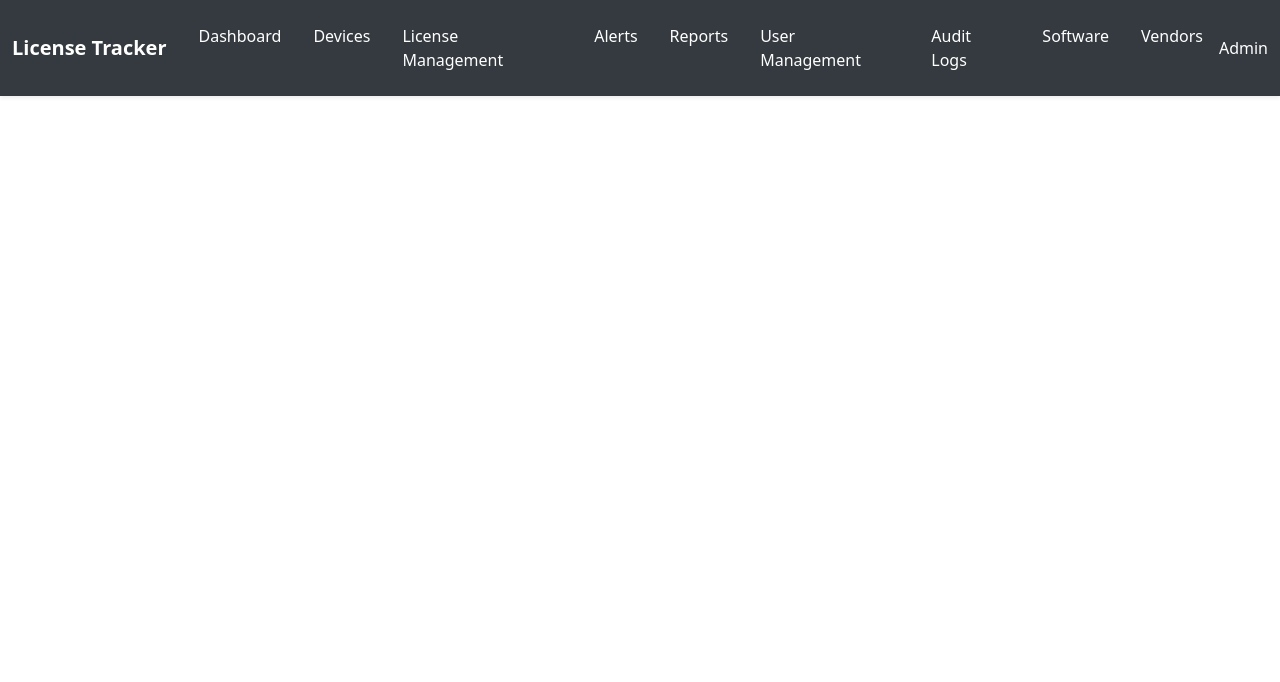
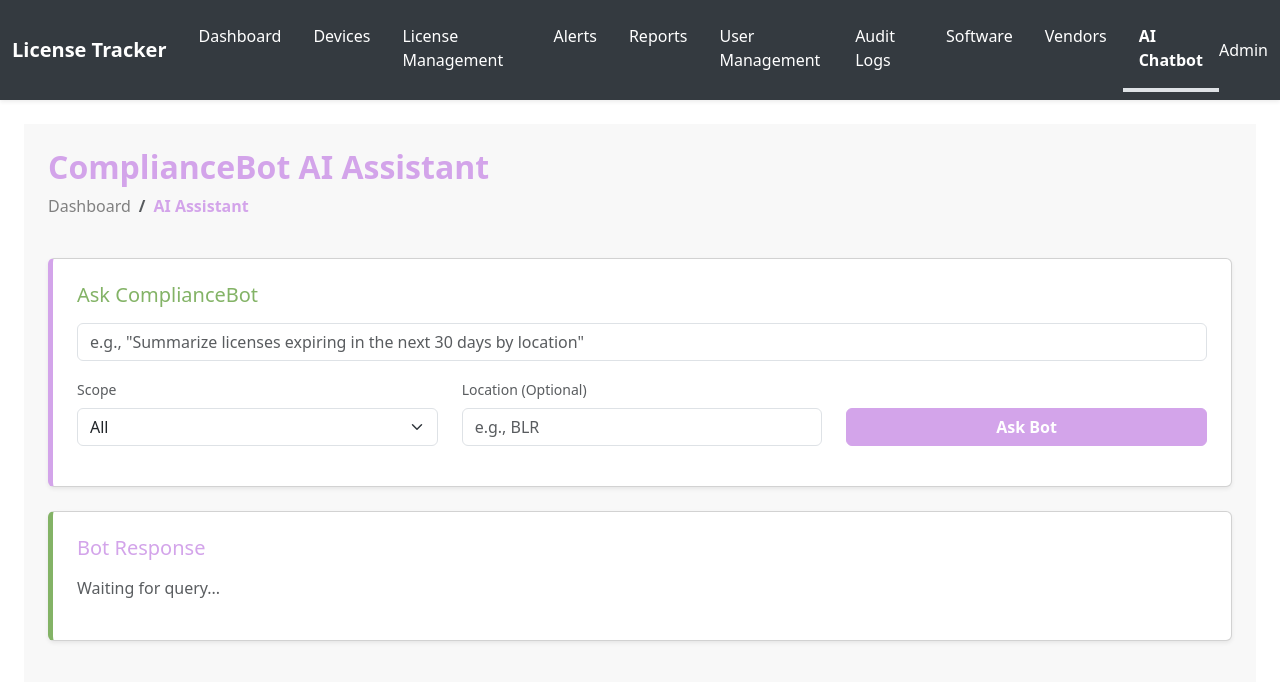
Before and after one commit to Keertanaj/LicenseTrackerFrontend, a React (Create React App) app: page /ai in a window 1280 px wide. Shown: the top 682 px of the page. Built offline with nearby package versions, Linux system fonts and the light colour scheme.

Commit message:
vendor and software

```diff
--- a/src/App.js
+++ b/src/App.js
@@ -13,6 +13,7 @@ import UserPage from "./pages/UserPage";
 import AuditLogPage from "./pages/AuditLogPage";
 import SoftwareManagement from "./pages/SoftwareManagement";
 import Vendors from "./pages/VendorManagement";
+import AIAssistant from "./pages/AIAssistant";
 const AppRoutes = () => {
     const location = useLocation();
 
@@ -35,6 +36,7 @@ const AppRoutes = () => {
             <Route path= "/auditlogs" element={<AuditLogPage />} />
             <Route path= "/software" element={<SoftwareManagement />} />
             <Route path= "/vendors" element={<Vendors />} />
+            <Route path= "/ai" element={<AIAssistant />} />
         </Routes>
     );
 
--- a/src/components/SoftwareForm.js
+++ b/src/components/SoftwareForm.js
@@ -1,6 +1,5 @@
 import React, { useState, useEffect } from "react";
 import { Modal, Form, Button, Row, Col } from "react-bootstrap";
-// import { softwareService } from "../services/api";
 
 const SOFTWARE_ACCENT_COLOR = '#D3A4EA';
 const PRIMARY_ACTION_COLOR = '#83B366';
@@ -14,11 +13,8 @@ const SoftwareStatus = {
     UNAVAILABLE: 'UNAVAILABLE'
 };
 
-// FIX APPLIED HERE: Renamed 'onHide' prop for the Modal to recognize it.
 const SoftwareForm = ({ software: existingSoftware, onHide, onSave }) => {
     const isEdit = !!existingSoftware;
-
-    // We can define onClose internally for cleaner usage, but we accept onHide as the prop name.
     const onClose = onHide;
 
     const initialFormState = {
@@ -61,7 +57,7 @@ const SoftwareForm = ({ software: existingSoftware, onHide, onSave }) => {
     return (
         <Modal
             show
-            onHide={onHide} // <-- Critical: Passing the correct prop name to <Modal>
+            onHide={onHide}
             centered
             size="lg"
         >
--- a/src/components/TopNavbar.js
+++ b/src/components/TopNavbar.js
@@ -11,7 +11,8 @@ const navItems = [
     { path: "/users", label: "User Management" },
     { path: "/auditlogs", label: "Audit Logs"},
     { path: "/software", label: "Software"},
-    { path: "/vendors", label: "Vendors"}
+    { path: "/vendors", label: "Vendors"},
+    { path: "/ai", label: "AI Chatbot"}
 ];
 
 const TopNavbar = () => {
--- a/src/components/VendorForm.js
+++ b/src/components/VendorForm.js
@@ -1,16 +1,14 @@
 import React, { useState, useEffect } from "react";
 import { Modal, Form, Button, Row, Col } from "react-bootstrap";
 
-const PRIMARY_ACTION_COLOR = '#EAD094'; // Green
-const DANGER_COLOR = '#F3000E';         // Red
+const PRIMARY_ACTION_COLOR = '#EAD094';
+const DANGER_COLOR = '#F3000E';
 const TEXT_COLOR = '#000000';
 
-// Note the accentColor prop is received
 const VendorForm = ({ vendor: existingVendor, onHide, onSave, accentColor }) => {
     const isEdit = !!existingVendor;
     const onClose = onHide;
 
-    // ... (State and useEffect logic remain the same) ...
     const initialFormState = {
         vendorName: '',
         supportEmail: '',
@@ -38,9 +36,8 @@ const VendorForm = ({ vendor: existingVendor, onHide, onSave, accentColor }) =>
         onSave(form);
     };
 
-    // Input style uses the dynamically passed accent color
     const inputStyle = {
-        borderColor: accentColor || '#D3A4EA', // Fallback to purple if prop isn't passed
+        borderColor: accentColor || '#D3A4EA',
         padding: '0.75rem 1rem',
     };
 
@@ -53,7 +50,7 @@ const VendorForm = ({ vendor: existingVendor, onHide, onSave, accentColor }) =>
         >
             <Modal.Header
                 style={{
-                    backgroundColor: accentColor || '#D3A4EA', // Modal Header uses the accent color
+                    backgroundColor: accentColor || '#D3A4EA',
                     color: 'white',
                     borderBottom: 'none',
                     padding: '1rem 1.5rem'
--- /dev/null
+++ b/src/pages/AIAssistant.js
@@ -0,0 +1,154 @@
+import React, { useState, useEffect } from 'react';
+import { Row, Col, Card, Button, Form, Spinner, Alert, Breadcrumb } from 'react-bootstrap';
+import { aiService } from '../services/api';
+
+const PRIMARY_ACCENT_COLOR = '#D3A4EA';
+const SECONDARY_HEADER_COLOR = '#83B366';
+const DANGER_COLOR = '#F3000E';
+const BG_COLOR = '#F8F8F8';
+
+const AIAssistant = () => {
+    const [query, setQuery] = useState('');
+    const [response, setResponse] = useState(null);
+    const [loading, setLoading] = useState(false);
+    const [error, setError] = useState(null);
+    const [filters, setFilters] = useState({});
+    const [sessionId, setSessionId] = useState(null);
+
+    useEffect(() => {
+        const storedSessionId = localStorage.getItem('complianceBotSessionId');
+
+        if (storedSessionId) {
+            // Use existing session ID
+            setSessionId(storedSessionId);
+        } else {
+            // Generate and store new ID
+            const newId = 'bot-session-' + Date.now() + Math.random().toString(36).substring(2, 8);
+            localStorage.setItem('complianceBotSessionId', newId);
+            setSessionId(newId);
+        }
+    }, []);
+
+    const handleQuery = async (e) => {
+        e.preventDefault();
+
+        setLoading(true);
+        setError(null);
+        setResponse(null);
+
+        if (!query.trim() || !sessionId) {
+            setError("Session not ready or query is empty.");
+            setLoading(false);
+            return;
+        }
+
+        try {
+            // Pass the automatically managed sessionId
+            const res = await aiService.getSummary(sessionId, query, filters);
+            setResponse(res.data.botResponse);
+        } catch (err) {
+            setError(`ComplianceBot error: ${err.response?.data?.message || err.message || 'Failed to connect to AI service.'}`);
+        } finally {
+            setLoading(false);
+        }
+    };
+
+    const handleFilterChange = (e) => {
+        setFilters({...filters, [e.target.name]: e.target.value});
+    };
+
+    const handleCopy = () => {
+        if (response) {
+            navigator.clipboard.writeText(response);
+            alert('Copied to clipboard!');
+        }
+    };
+
+    if (!sessionId) {
+        return <div className="text-center py-5"><Spinner animation="border" style={{ color: PRIMARY_ACCENT_COLOR }} /> <p>Initializing Chat Session...</p></div>;
+    }
+
+    return (
+        <div className="container-fluid p-2 p-sm-4" style={{ backgroundColor: BG_COLOR, minHeight: '100vh' }}>
+            <Row className="mb-4">
+                <Col>
+                    <h2 style={{ color: PRIMARY_ACCENT_COLOR, fontWeight: 'bold' }}>ComplianceBot AI Assistant</h2>
+                    <Breadcrumb>
+                        <Breadcrumb.Item linkAs="span" style={{ color: 'gray' }}>Dashboard</Breadcrumb.Item>
+                        <Breadcrumb.Item active style={{ color: PRIMARY_ACCENT_COLOR, fontWeight: 'bold' }}>AI Assistant</Breadcrumb.Item>
+                    </Breadcrumb>
+                </Col>
+            </Row>
+
+            <Card className="shadow-sm p-4 mb-4" style={{ borderLeft: `5px solid ${PRIMARY_ACCENT_COLOR}` }}>
+                <h5 className="mb-3" style={{ color: SECONDARY_HEADER_COLOR }}>Ask ComplianceBot</h5>
+
+                <Form onSubmit={handleQuery}>
+                    <Form.Group className="mb-3">
+                        <Form.Control
+                            type="text"
+                            value={query}
+                            onChange={(e) => setQuery(e.target.value)}
+                            placeholder='e.g., "Summarize licenses expiring in the next 30 days by location"'
+                            disabled={loading}
+                        />
+                    </Form.Group>
+
+                    <Row className="mb-3">
+                        <Col md={4}>
+                            <Form.Group>
+                                <Form.Label className="small text-muted">Scope</Form.Label>
+                                <Form.Select name="scope" onChange={handleFilterChange} disabled={loading}>
+                                    <option value="">All</option>
+                                    <option value="LICENSE">License</option>
+                                    <option value="DEVICE">Device</option>
+                                </Form.Select>
+                            </Form.Group>
+                        </Col>
+                        <Col md={4}>
+                            <Form.Group>
+                                <Form.Label className="small text-muted">Location (Optional)</Form.Label>
+                                <Form.Control name="location" type="text" onChange={handleFilterChange} disabled={loading} placeholder="e.g., BLR" />
+                            </Form.Group>
+                        </Col>
+                        <Col md={4} className="d-flex align-items-end">
+                            <Button
+                                type="submit"
+                                style={{ backgroundColor: PRIMARY_ACCENT_COLOR, borderColor: PRIMARY_ACCENT_COLOR }}
+                                className="w-100 fw-bold"
+                                disabled={loading}
+                            >
+                                {loading ? <Spinner animation="border" size="sm" /> : 'Ask Bot'}
+                            </Button>
+                        </Col>
+                    </Row>
+                </Form>
+            </Card>
+
+            <Card className="shadow-sm p-4" style={{ borderLeft: `5px solid ${SECONDARY_HEADER_COLOR}` }}>
+                <h5 className="mb-3" style={{ color: PRIMARY_ACCENT_COLOR }}>Bot Response</h5>
+                {error && <Alert variant="danger" style={{backgroundColor: DANGER_COLOR, color: 'white'}}>{error}</Alert>}
+
+                {loading && <p className="text-muted">Analyzing data...</p>}
+
+                {response ? (
+                    <div>
+                        <pre style={{ whiteSpace: 'pre-wrap', backgroundColor: '#f9f9f9', padding: '15px', borderRadius: '5px', border: '1px solid #eee' }}>
+                            {response}
+                        </pre>
+                        <div className="d-flex gap-2 justify-content-end">
+                            <Button variant="outline-secondary" onClick={() => setQuery('')}>
+                                🗑️ Clear
+                            </Button>
+                            <Button variant="success" onClick={handleCopy} style={{backgroundColor: SECONDARY_HEADER_COLOR, borderColor: SECONDARY_HEADER_COLOR}}>
+                                📋 Copy to Report
+                            </Button>
+                        </div>
+                    </div>
+                ) : !loading && <p className="text-muted">Waiting for query...</p>}
+            </Card>
+        </div>
+    );
+};
+
+export default AIAssistant;
--- a/src/services/api.js
+++ b/src/services/api.js
@@ -50,13 +50,9 @@ export const licenseService = {
 };
 
 export const vendorService = {
-    // GET all vendors (Read)
     getAllVendors: () => api.get("/vendors"),
-    // POST to add new vendor (Create)
     addVendor: (data) => api.post("/vendors", data),
-    // PUT to update vendor by ID (Update)
     updateVendor: (id, data) => api.put(`/vendors/${id}`, data),
-    // DELETE vendor by ID (Delete)
     deleteVendor: (id) => api.delete(`/vendors/${id}`),
 };
 export const softwareService = {
@@ -106,6 +102,16 @@ export const roleService = {
     getRoles: () => api.get('/roles')
 }
 
-
+export const aiService = {
+    getSummary: (sessionId, query, filters) => api.post('/ai/query',
+        {
+            query: query,
+            ...filters
+        },
+        {
+            params: { sessionId }
+        }
+    ),
+};
 
 export default api;
```
Also changed, not shown: src/components/ViewAssignedDevicesModal.js (+0 -9 lines).
